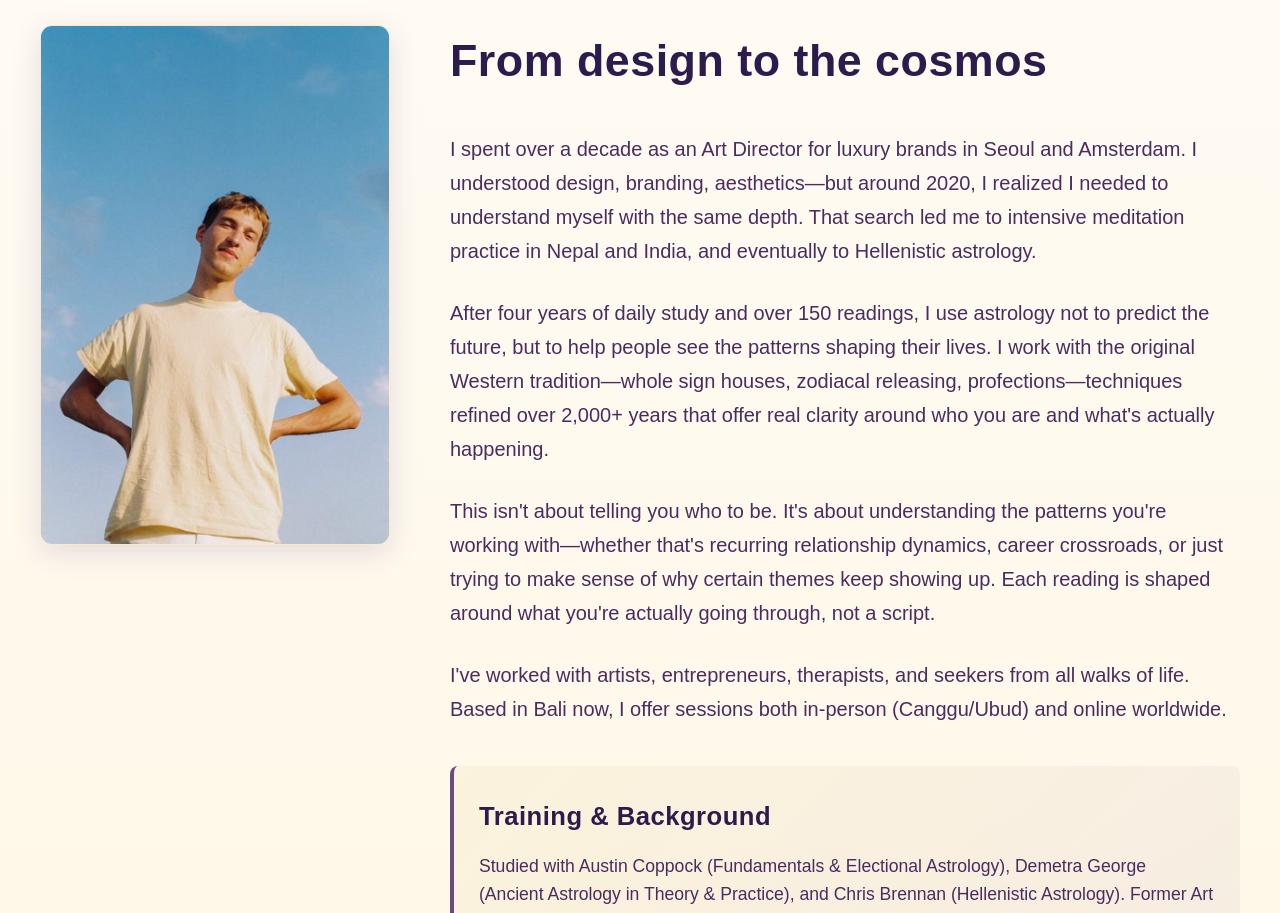
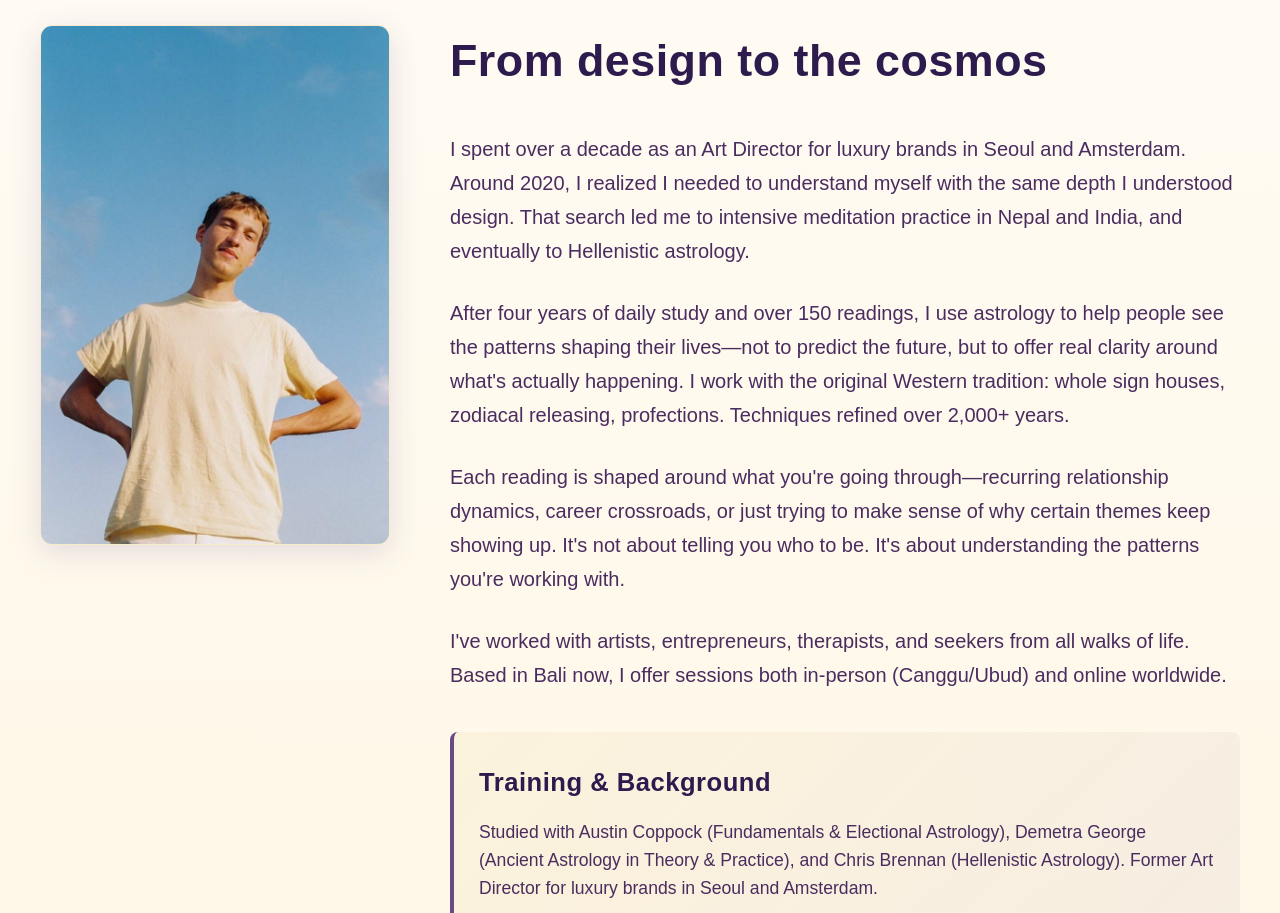
Before and after one commit to nejurgis/syzygyAstro, a React (Vite) app: page / in a window 1280 px wide. Shown: the part 1160-2073 px from the top of the page. Built offline with nearby package versions, Linux system fonts and the light colour scheme; a web font is replaced by a local one.

Commit message:
Tighten About section copy - remove redundancy

```diff
--- a/src/App.jsx
+++ b/src/App.jsx
@@ -232,13 +232,13 @@ function App() {
             <div className="about-text">
               <h3>From design to the cosmos</h3>
               <p>
-                I spent over a decade as an Art Director for luxury brands in Seoul and Amsterdam. I understood design, branding, aesthetics—but around 2020, I realized I needed to understand myself with the same depth. That search led me to intensive meditation practice in Nepal and India, and eventually to Hellenistic astrology.
+                I spent over a decade as an Art Director for luxury brands in Seoul and Amsterdam. Around 2020, I realized I needed to understand myself with the same depth I understood design. That search led me to intensive meditation practice in Nepal and India, and eventually to Hellenistic astrology.
               </p>
               <p>
-                After four years of daily study and over 150 readings, I use astrology not to predict the future, but to help people see the patterns shaping their lives. I work with the original Western tradition—whole sign houses, zodiacal releasing, profections—techniques refined over 2,000+ years that offer real clarity around who you are and what's actually happening.
+                After four years of daily study and over 150 readings, I use astrology to help people see the patterns shaping their lives—not to predict the future, but to offer real clarity around what's actually happening. I work with the original Western tradition: whole sign houses, zodiacal releasing, profections. Techniques refined over 2,000+ years.
               </p>
               <p>
-                This isn't about telling you who to be. It's about understanding the patterns you're working with—whether that's recurring relationship dynamics, career crossroads, or just trying to make sense of why certain themes keep showing up. Each reading is shaped around what you're actually going through, not a script.
+                Each reading is shaped around what you're going through—recurring relationship dynamics, career crossroads, or just trying to make sense of why certain themes keep showing up. It's not about telling you who to be. It's about understanding the patterns you're working with.
               </p>
               <p>
                 I've worked with artists, entrepreneurs, therapists, and seekers from all walks of life. Based in Bali now, I offer sessions both in-person (Canggu/Ubud) and online worldwide.
```
